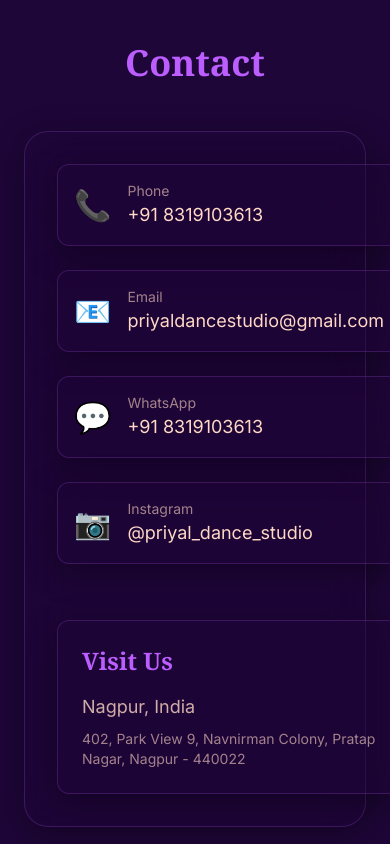
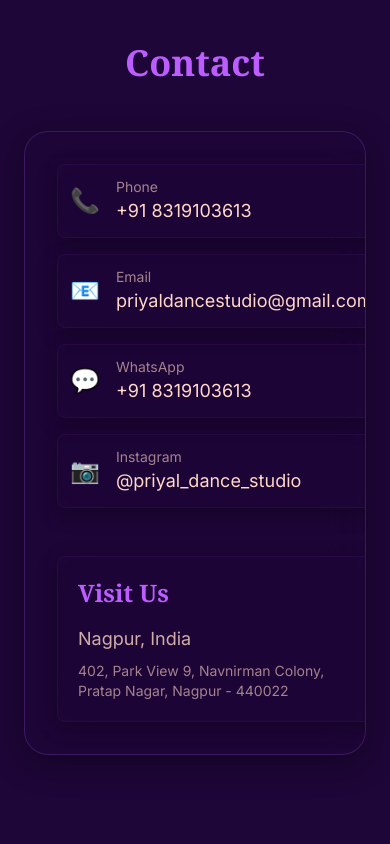
Before and after one commit to samarthparanjpe8-boop/priyal_dance_studio, a React (Vite) app: page / in a window 390 px wide. Shown: the part 7060-7904 px from the top of the page. Built offline with nearby package versions, Linux system fonts and the light colour scheme.

Commit message:
Minor bug fixes

```diff
--- a/src/components/Contact.jsx
+++ b/src/components/Contact.jsx
@@ -13,15 +13,15 @@ const Contact = ({ id }) => {
         <h2 className="text-4xl md:text-5xl font-serif font-bold mb-12 text-center text-accent">
           Contact
         </h2>
-        <div className="glass rounded-3xl p-8 md:p-12">
-          <div className="grid md:grid-cols-2 gap-8">
-            <div className="space-y-6">
+        <div className="glass rounded-3xl p-8 md:p-12 overflow-hidden">
+          <div className="grid md:grid-cols-2 gap-6 md:gap-8">
+            <div className="space-y-4 md:space-y-6">
               <motion.a
                 href="tel:+918319103613"
                 whileHover={{ scale: 1.05 }}
-                className="flex w-full items-center gap-4 p-4 sm:p-5 glass rounded-xl hover:bg-accent/10 transition-colors min-h-[72px]"
+                className="flex w-full items-center gap-4 p-3 sm:p-5 glass rounded-lg md:rounded-xl hover:bg-accent/10 transition-colors min-h-[60px]"
               >
-                <div className="text-3xl">📞</div>
+                <div className="text-2xl sm:text-3xl">📞</div>
                 <div>
                   <p className="text-sm text-text/60">Phone</p>
                   <p className="text-lg text-text">+91 8319103613</p>
@@ -31,9 +31,9 @@ const Contact = ({ id }) => {
               <motion.a
                 href="mailto:samarthparanjpe01@gmail.com"
                 whileHover={{ scale: 1.05 }}
-                className="flex w-full items-center gap-4 p-4 sm:p-5 glass rounded-xl hover:bg-accent/10 transition-colors min-h-[72px]"
+                className="flex w-full items-center gap-4 p-3 sm:p-5 glass rounded-lg md:rounded-xl hover:bg-accent/10 transition-colors min-h-[60px]"
               >
-                <div className="text-3xl">📧</div>
+                <div className="text-2xl sm:text-3xl">📧</div>
                 <div>
                   <p className="text-sm text-text/60">Email</p>
                   <p className="text-lg text-text">priyaldancestudio@gmail.com</p>
@@ -45,9 +45,9 @@ const Contact = ({ id }) => {
                 target="_blank"
                 rel="noopener noreferrer"
                 whileHover={{ scale: 1.05 }}
-                className="flex w-full items-center gap-4 p-4 sm:p-5 glass rounded-xl hover:bg-accent/10 transition-colors min-h-[72px]"
+                className="flex w-full items-center gap-4 p-3 sm:p-5 glass rounded-lg md:rounded-xl hover:bg-accent/10 transition-colors min-h-[60px]"
               >
-                <div className="text-3xl">💬</div>
+                <div className="text-2xl sm:text-3xl">💬</div>
                 <div>
                   <p className="text-sm text-text/60">WhatsApp</p>
                   <p className="text-lg text-text">+91 8319103613</p>
@@ -59,9 +59,9 @@ const Contact = ({ id }) => {
                 target="_blank"
                 rel="noopener noreferrer"
                 whileHover={{ scale: 1.05 }}
-                className="flex w-full items-center gap-4 p-4 sm:p-5 glass rounded-xl hover:bg-accent/10 transition-colors min-h-[72px]"
+                className="flex w-full items-center gap-4 p-3 sm:p-5 glass rounded-lg md:rounded-xl hover:bg-accent/10 transition-colors min-h-[60px]"
               >
-                <div className="text-3xl">📷</div>
+                <div className="text-2xl sm:text-3xl">📷</div>
                 <div>
                   <p className="text-sm text-text/60">Instagram</p>
                   <p className="text-lg text-text">@priyal_dance_studio</p>
@@ -70,7 +70,7 @@ const Contact = ({ id }) => {
             </div>
 
             <div className="flex flex-col justify-center mt-6 md:mt-0">
-              <div className="glass rounded-xl p-6">
+              <div className="glass rounded-lg md:rounded-xl p-5 md:p-6">
                 <h3 className="text-2xl font-serif font-semibold mb-4 text-accent">
                   Visit Us
                 </h3>
--- a/src/components/FloatingButton.jsx
+++ b/src/components/FloatingButton.jsx
@@ -15,7 +15,7 @@ const FloatingButton = ({ onClick, disabled = false, hideOnContactInView = false
       style={{ boxShadow: '0 8px 32px rgba(47, 47, 47, 0.56)' }}
       aria-label="Open interest form"
     >
-      Register Here
+      register here
     </motion.button>
   )
 }
--- a/src/index.css
+++ b/src/index.css
@@ -28,6 +28,13 @@ h1, h2, h3, h4, h5, h6 {
   box-shadow: 0 8px 32px 0 rgba(0, 0, 0, 0.37);
 }
 
+/* When a .glass is nested inside another .glass, reduce border/shadow to avoid heavy double borders on small screens */
+.glass .glass {
+  border-color: rgba(188, 94, 255, 0.07);
+  box-shadow: 0 6px 20px 0 rgba(0, 0, 0, 0.30);
+  background: rgba(30, 6, 56, 0.34);
+}
+
 /* Scrollbar styling */
 ::-webkit-scrollbar {
   width: 10px;
```
